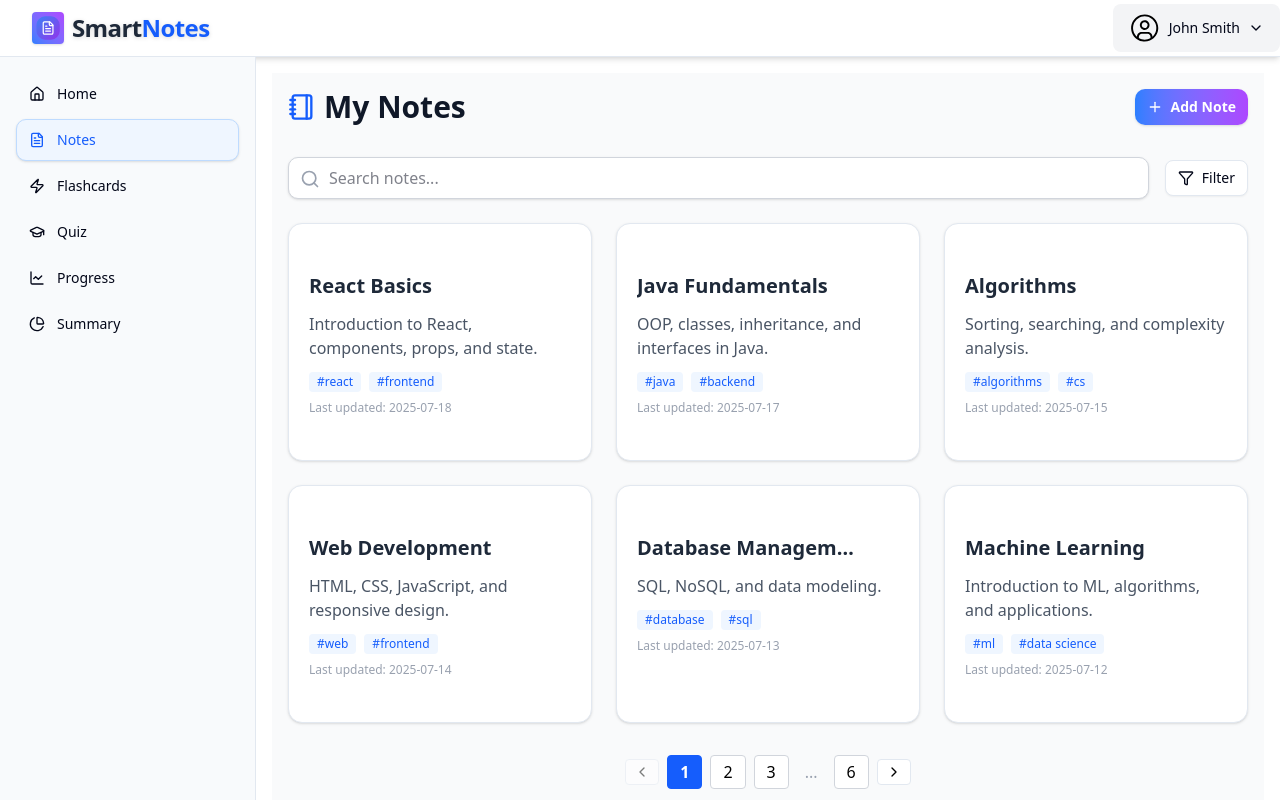
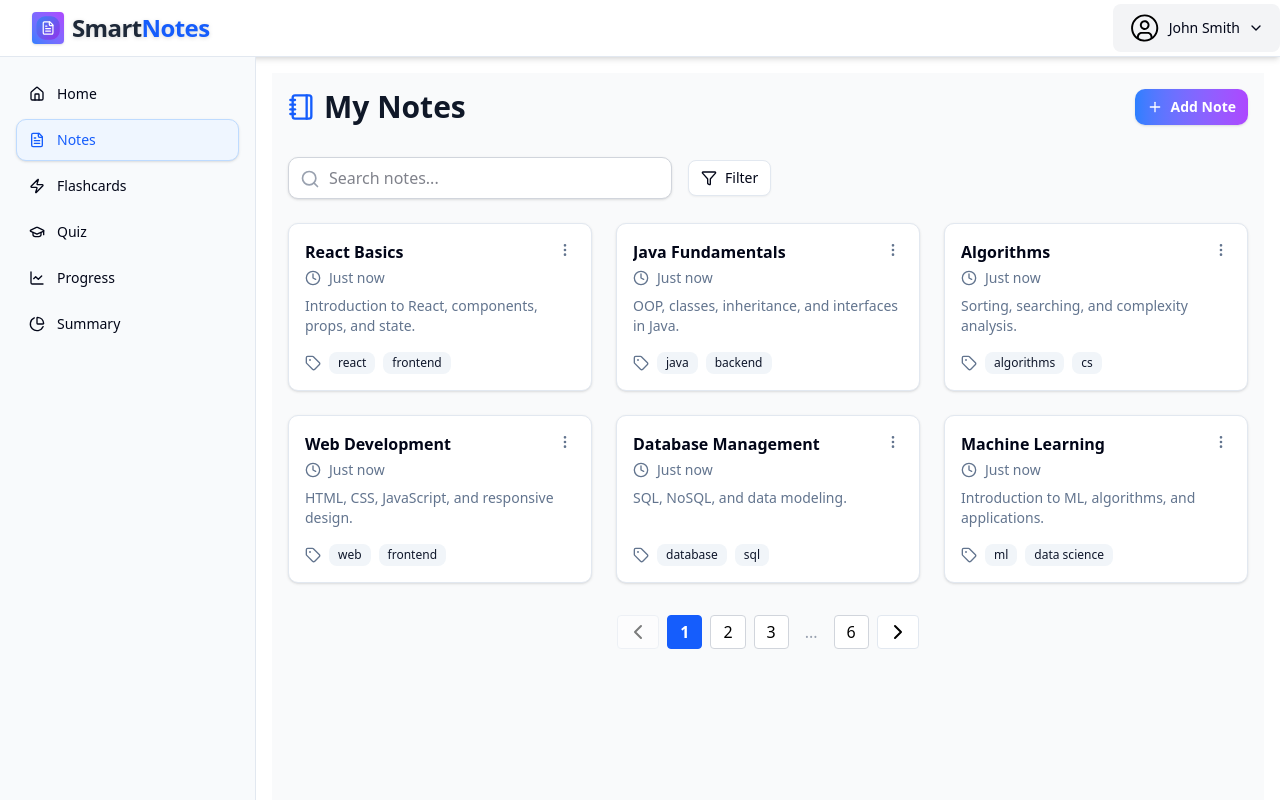
Before and after one commit to pvdev1805/SmartNotes, a Next.js app: page /notes in a window 1280 px wide. Shown: the top 800 px of the page. Built offline with nearby package versions, Linux system fonts and the light colour scheme.

Commit message:
♻️ refactor: Refactor handleSearchInputChange + Improve NoteCard component

```diff
--- a/src/app/(pages)/(protected)/notes/page.tsx
+++ b/src/app/(pages)/(protected)/notes/page.tsx
@@ -7,6 +7,7 @@ import AnimatedSection from '@/components/landing/animated-section'
 import Pagination from '@/components/pagination'
 import useQueryConfig from '@/hooks/use-query-config'
 import useUpdateQueryParam from '@/hooks/use-update-query-param'
+import NoteCard from '@/components/notes/note-card'
 
 const notes = [
   {
@@ -284,6 +285,15 @@ const NotesListPage = () => {
 
   const paginatedNotes = filteredNotes.slice((currentPage - 1) * pageSize, currentPage * pageSize)
 
+  const handleSearchInputChange = (e: React.ChangeEvent<HTMLInputElement>) => {
+    let keyword = e.target.value
+    if (keyword.trim() === '') {
+      setSearch('')
+    } else {
+      setSearch(keyword)
+    }
+  }
+
   return (
     <div className='min-h-screen bg-gray-50 px-4 py-4 overflow-hidden'>
       {/* Header */}
@@ -304,14 +314,14 @@ const NotesListPage = () => {
       {/* Search & Filter */}
       <AnimatedSection delay={0.1}>
         <div className='flex items-center gap-4 mb-6'>
-          <div className='relative flex-1'>
+          <div className='relative'>
             <Search className='absolute left-3 top-3 text-gray-400 w-5 h-5' />
             <input
               type='text'
               placeholder='Search notes...'
               value={search}
-              onChange={(e) => setSearch(e.target.value)}
-              className='w-full pl-10 pr-4 py-2 rounded-lg border border-gray-300 focus:outline-none focus:ring-2 focus:ring-blue-400 bg-white shadow-sm'
+              onChange={handleSearchInputChange}
+              className='w-full sm:w-64 md:w-80 lg:w-96 pl-10 pr-4 py-2 rounded-lg border border-gray-300 focus:outline-none focus:ring-2 focus:ring-blue-400 bg-white shadow-sm'
             />
           </div>
           <Button variant='outline' className='flex items-center gap-2'>
@@ -331,28 +341,14 @@ const NotesListPage = () => {
         ) : (
           <div className='grid grid-cols-1 md:grid-cols-2 lg:grid-cols-3 gap-6'>
             {paginatedNotes.map((note) => (
-              <Card
+              <NoteCard
                 key={note.id}
-                className='group border shadow-sm hover:shadow-lg transition-shadow duration-300 rounded-xl bg-white relative'
-              >
-                <CardContent className='p-5'>
-                  <div className='flex items-center justify-between mb-2'>
-                    <h2 className='font-semibold text-xl text-gray-800 truncate'>{note.title}</h2>
-                    <Button variant='ghost' size='icon' className='opacity-0 group-hover:opacity-100 transition'>
-                      <MoreVertical className='w-5 h-5 text-gray-400' />
-                    </Button>
-                  </div>
-                  <p className='text-gray-600 mb-3 line-clamp-2'>{note.description}</p>
-                  <div className='flex flex-wrap gap-2 mb-2'>
-                    {note.tags.map((tag) => (
-                      <span key={tag} className='bg-blue-50 text-blue-600 px-2 py-0.5 rounded text-xs font-medium'>
-                        #{tag}
-                      </span>
-                    ))}
-                  </div>
-                  <div className='text-xs text-gray-400'>Last updated: {note.updatedAt}</div>
-                </CardContent>
-              </Card>
+                id={note.id}
+                title={note.title}
+                description={note.description}
+                createdAt={new Date(note.createdAt)}
+                tags={note.tags}
+              />
             ))}
           </div>
         )}
--- a/src/components/notes/note-card.tsx
+++ b/src/components/notes/note-card.tsx
@@ -68,24 +68,25 @@ const NoteCard = ({ id, title, description, createdAt, tags }: NoteCardProps) =>
 
   return (
     <>
-      <Card className='border shadow-sm hover:shadow-lg transition-shadow duration-300 rounded-lg relative'>
-        <Link href={`/notes/${id}`} className='block'>
-          <CardContent>
-            <div className='flex items-start justify-between'>
-              <h3 className='font-semibold text-foreground truncate max-w-[200px] sm:max-w-[220px]'>{title}</h3>
+      <Card className='p-0 border shadow-sm hover:shadow-lg transition-shadow duration-300 rounded-lg relative'>
+        <div className='relative'>
           <Button
             ref={cancelButtonRef}
             variant={'ghost'}
             size={'icon'}
-                className=''
+            className='absolute top-2 right-2 z-1'
             onClick={handleActionsToggle}
             aria-label='More actions'
           >
             <MoreVertical className='w-4 h-4 text-muted-foreground' />
           </Button>
+          <Link href={`/notes/${id}`} className='block p-4 hover:bg-gray-50 transition-colors duration-200 rounded-lg'>
+            <CardContent className='p-0'>
+              <div className='flex items-start justify-between mb-1'>
+                <h3 className='font-semibold text-foreground truncate max-w-[200px] sm:max-w-[220px]'>{title}</h3>
               </div>
 
-            <TimeAgo date={createdAt} className='mb-3' />
+              <TimeAgo date={createdAt} className='mb-2' />
 
               <p className='mb-4 text-sm text-muted-foreground lg:min-h-10 line-clamp-2'>{description}</p>
 
@@ -101,6 +102,7 @@ const NoteCard = ({ id, title, description, createdAt, tags }: NoteCardProps) =>
               </div>
             </CardContent>
           </Link>
+        </div>
 
         {/* Actions Menu */}
         {actionsOpen && (
--- a/src/components/pagination.tsx
+++ b/src/components/pagination.tsx
@@ -20,7 +20,7 @@ const Pagination = ({ total, pageSize, currentPage, onPageChange }: PaginationPr
         onClick={() => onPageChange(currentPage - 1)}
         aria-label='Previous page'
       >
-        <ChevronLeft className='w-4 h-4' />
+        <ChevronLeft className='w-6 h-6' />
       </button>
       {pages.map((page, idx) =>
         typeof page === 'number' ? (
@@ -50,7 +50,7 @@ const Pagination = ({ total, pageSize, currentPage, onPageChange }: PaginationPr
         onClick={() => onPageChange(currentPage + 1)}
         aria-label='Next page'
       >
-        <ChevronRight className='w-4 h-4' />
+        <ChevronRight className='w-6 h-6' />
       </button>
     </nav>
   )
```
Lines whose indentation alone changed are shown as unchanged.
